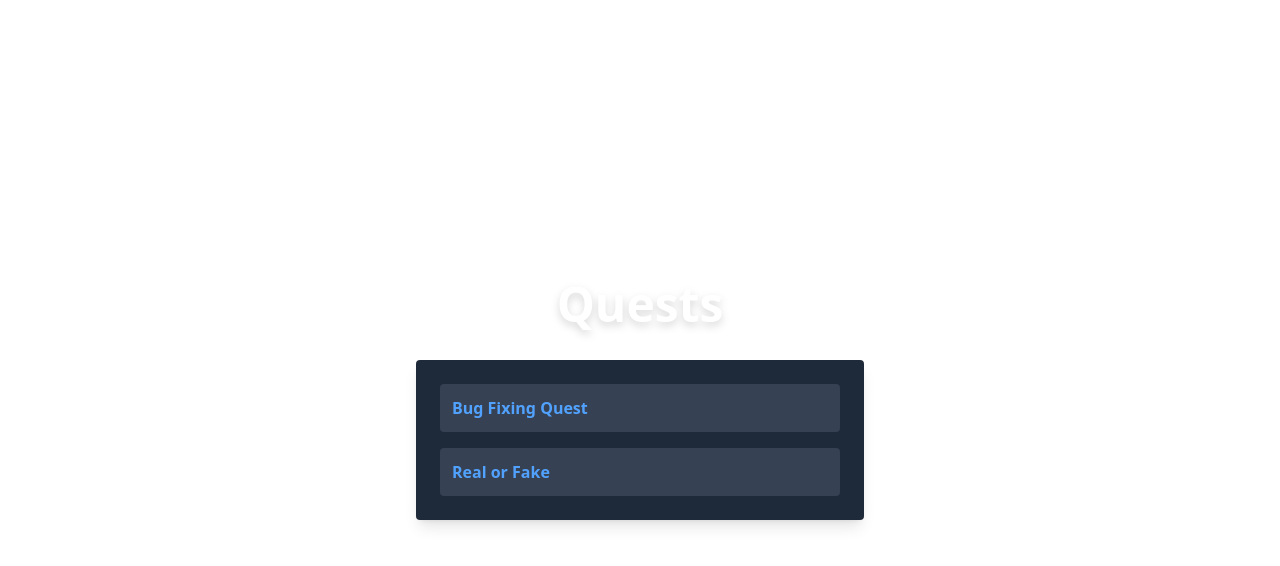
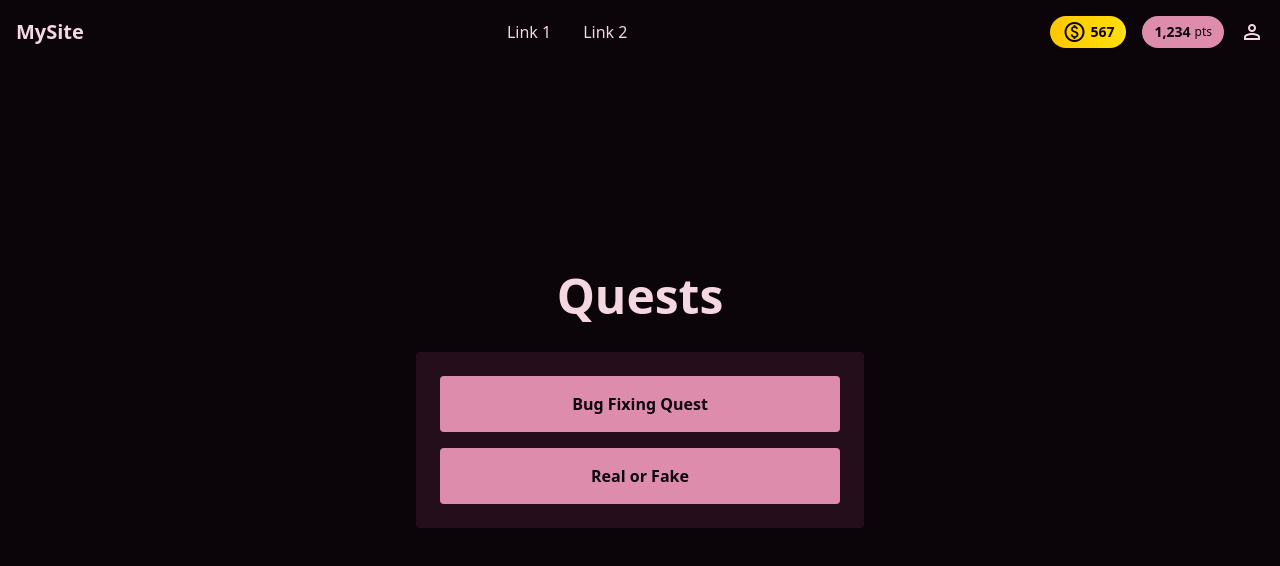
Before and after one commit to kristiankunc/hackathon25, a SvelteKit app: page /quests in a window 1280 px wide. Shown: the top 566 px of the page. Built offline with nearby package versions, Linux system fonts and the light colour scheme.

Commit message:
quests page

```diff
--- a/src/lib/components/Header.svelte
+++ b/src/lib/components/Header.svelte
@@ -1,4 +1,4 @@
-<header class="static top-0 right-0 left-0 bg-background text-text">
+<header class="w-screen bg-background text-text">
 	<div class="flex items-center justify-between px-4 py-4">
 		<a href="/" class="text-xl font-bold">MySite</a>
 
--- a/src/routes/+layout.svelte
+++ b/src/routes/+layout.svelte
@@ -2,8 +2,13 @@
 	import Header from "$lib/components/Header.svelte";
 	import "./layout.css";
 	import favicon from "$lib/assets/favicon.svg";
+	import { onMount } from "svelte";
 
 	let { children } = $props();
+
+	onMount(() => {
+		document.body.classList.add("bg-background");
+	});
 </script>
 
 <svelte:head>
--- a/src/routes/+page.svelte
+++ b/src/routes/+page.svelte
@@ -6,24 +6,24 @@
 <div class="flex h-screen flex-col">
 	<Header />
 	<!-- Render area -->
-	<div class="z-0 h-full w-screen" id="render-div">
+	<div class="h-full w-screen" id="render-div">
 		<ShipPreview />
 	</div>
 
 	<!-- Buttons at bottom -->
-	<div class="buttons bottom-0 z-10 flex justify-center gap-4 bg-background p-4">
+	<div class="bottom-0 flex items-end justify-center gap-4 bg-background p-4">
 		<a
-			class="button w-1/4 rounded-sm bg-secondary py-4 text-center text-xl font-semibold text-text transition-colors hover:bg-secondary-800"
+			class="h-min w-1/6 rounded-sm bg-secondary py-2 text-center text-xl font-semibold text-text transition-colors hover:bg-secondary-800"
 			href="quests/">Quests</a
 		>
 
 		<a
-			class="button w-1/4 rounded-sm bg-primary py-4 text-center text-2xl font-semibold text-primary-900 transition-colors hover:bg-primary-400"
+			class="h-min w-1/4 rounded-sm bg-primary py-4 text-center text-4xl font-semibold text-primary-900 transition-colors hover:bg-primary-400"
 			href="game/">1V1</a
 		>
 
 		<a
-			class="button w-1/4 rounded-sm bg-secondary py-4 text-center text-xl font-semibold text-text transition-colors hover:bg-secondary-800"
+			class="h-min w-1/6 rounded-sm bg-secondary py-2 text-center text-xl font-semibold text-text transition-colors hover:bg-secondary-800"
 			href="upgrades/">Upgrades</a
 		>
 	</div>
--- a/src/routes/quests/+page.svelte
+++ b/src/routes/quests/+page.svelte
@@ -1,23 +1,26 @@
 <script lang="ts">
+	import { goto } from "$app/navigation";
+	import Header from "$lib/components/Header.svelte";
 </script>
 
-<div class="min-h-screen flex flex-col items-center justify-center p-6 text-white">
-    <!-- Nadpis -->
-    <h1 class="text-5xl font-bold mb-8 text-center drop-shadow-lg">
-        Quests
-    </h1>
+<Header />
+<div class="absolute right-0 bottom-0 -z-10 flex h-full w-full flex-col items-center justify-center p-6 text-text">
+	<!-- Nadpis -->
+	<h1 class="mb-8 text-center text-5xl font-bold">Quests</h1>
 
-    <!-- Seznam questů -->
-    <ul class="space-y-4 w-full max-w-md bg-gray-800 rounded-sm p-6 shadow-lg">
-        <li class="p-3 rounded-sm bg-gray-700 hover:bg-gray-600 transition">
-            <a href="/quests/bug-fixing" class="text-blue-400 font-semibold hover:underline">
-                Bug Fixing Quest
-            </a>
-        </li>
-        <li class="p-3 rounded-sm bg-gray-700 hover:bg-gray-600 transition">
-            <a href="/quests/real-or-fake" class="text-blue-400 font-semibold hover:underline">
-                Real or Fake
-            </a>
-        </li>
-    </ul>
+	<!-- Seznam questů -->
+	<div class="w-full max-w-md space-y-4 rounded-sm bg-background-900 p-6 text-background">
+		<button
+			onclick={() => goto("quests/bug-fixing")}
+			class="w-full rounded-sm bg-primary p-4 font-semibold transition-colors hover:bg-primary-400"
+		>
+			Bug Fixing Quest
+		</button>
+		<button
+			onclick={() => goto("quests/real-or-fake")}
+			class="w-full rounded-sm bg-primary p-4 font-semibold transition-colors hover:bg-primary-400"
+		>
+			Real or Fake
+		</button>
+	</div>
 </div>
```
